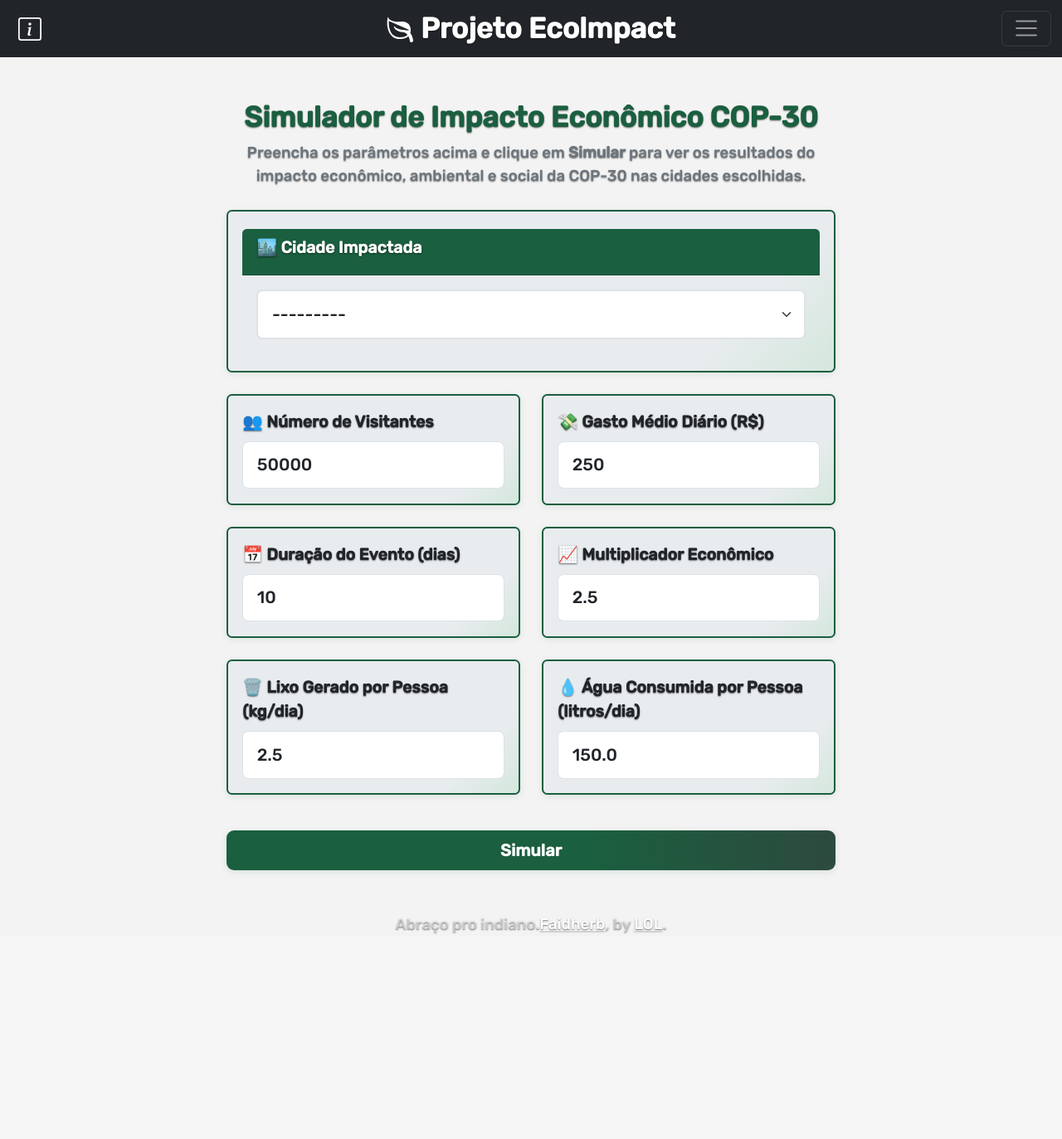
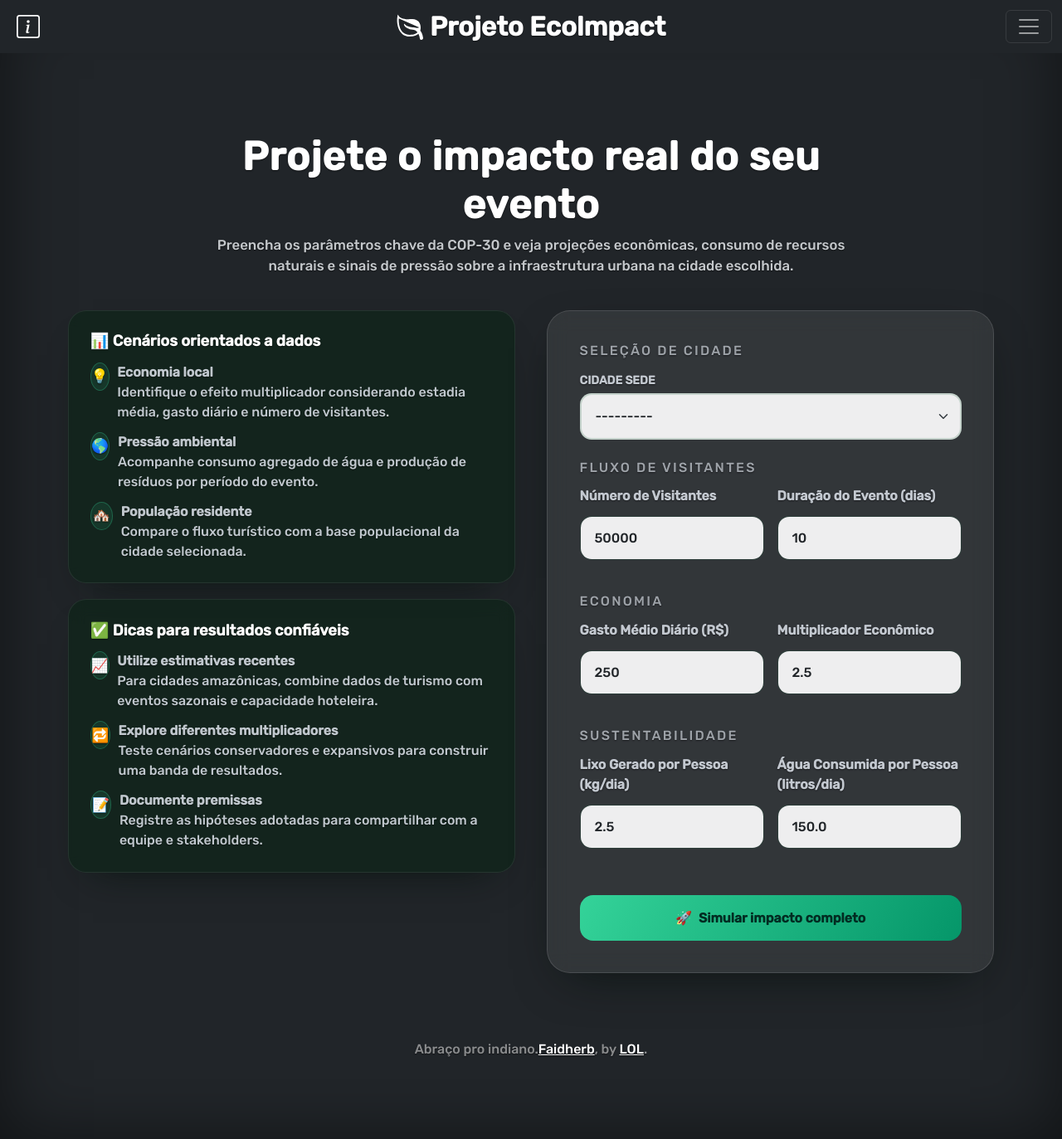
Before and after one commit to D-camara/EcoImpact, a Django app: page /simular/ in a window 1280 px wide. Shown: the whole page at 83% size. Before the commit the page ends 1126 px from the top, so only its background shows below. Run offline with Django 5.2, Linux system fonts and the light colour scheme; data that the repository does not hold is empty.

Commit message:
fix: front do forms aprimorado e retirada do botão de simulador antigo da home

```diff
--- a/simulacao/templates/simulacao/form.html
+++ b/simulacao/templates/simulacao/form.html
@@ -1,154 +1,176 @@
 {% extends 'base.html' %}
+{% load static %}
 
 {% block title %}Simulação de Impacto Econômico{% endblock %}
+
+{% block extra_head %}
+  <link rel="stylesheet" href="{% static 'css/simulacao.css' %}">
+{% endblock %}
+
 {% block content %}
-<style>
-  /* Animação fade-in para o formulário */
-  .fade-in {
-    opacity: 0;
-    transform: translateY(30px);
-    animation: fadeInUp 0.8s ease-out forwards;
-  }
-  @keyframes fadeInUp {
-    to {
-      opacity: 1;
-      transform: translateY(0);
-    }
-  }
-  html, body {
-    height: 100%;
-    min-height: 100vh;
-    background-color: #f3f3f3 !important;
-    font-size: 1.08rem;
-  }
-  .bg-simulacao {
-    min-height: 100vh;
-    background-color: #f3f3f3 !important;
-    display: flex;
-    align-items: center;
-    justify-content: center;
-  }
-  .card-parametro {
-    border: 2px solid #1a5f3f;
-    background: linear-gradient(135deg, #e9ecef 80%, #d4e7dd 100%);
-    box-shadow: 0 2px 8px rgba(26,95,63,0.10);
-    font-size: 1.05em;
-    padding: 1.2rem 1rem;
-  }
-  .card-cidade {
-    border: 2px solid #1a5f3f;
-    background: linear-gradient(135deg, #e9ecef 80%, #d4e7dd 100%);
-    box-shadow: 0 2px 8px rgba(26,95,63,0.10);
-    font-size: 1.05em;
-    padding: 1.2rem 1rem;
-  }
-  .btn-simulacao {
-    background: linear-gradient(90deg, #1a5f3f 60%, #2d4a3e 100%);
-    color: #fff;
-    font-weight: 600;
-    border: none;
-    box-shadow: 0 2px 8px rgba(26,95,63,0.12);
-    font-size: 1.08em;
-    padding: 0.6em 0;
-    border-radius: 0.45em;
-  }
-  .btn-simulacao:hover {
-    opacity: 0.92;
-    transform: scale(1.03);
-    box-shadow: 0 4px 16px rgba(26,95,63,0.14);
-  }
-  .form-control, .form-select {
-    font-size: 1.05em !important;
-    padding: 0.6em 0.8em !important;
-    min-height: 2.5em !important;
-    border-radius: 0.35em !important;
-  }
-</style>
-<div class="bg-simulacao">
-  <div class="container py-5">
-    <div class="row justify-content-center">
-  <div class="col-lg-8 fade-in">
-        <form method="post" novalidate>
-          {% csrf_token %}
-          <h2 class="fw-bold mb-2 text-center" style="color:#1a5f3f;">Simulador de Impacto Econômico COP-30</h2>
-          <p class="mb-4 text-center text-secondary">Preencha os parâmetros acima e clique em <strong>Simular</strong> para ver os resultados do impacto econômico, ambiental e social da COP-30 nas cidades escolhidas.</p>
-          <div class="mb-4">
-            <div class="card card-cidade">
-              <div class="card-header" style="background: #1a5f3f; color: #fff;">
-                <label class="form-label fw-bold">🏙️ Cidade Impactada</label>
+<section class="page-simulacao">
+  <div class="container">
+    <div class="simulacao-header">
+      <h1 class="display-5">Projete o impacto real do seu evento</h1>
+      <p>Preencha os parâmetros chave da COP-30 e veja projeções econômicas, consumo de recursos naturais e sinais de pressão sobre a infraestrutura urbana na cidade escolhida.</p>
+    </div>
+
+    <div class="simulacao-wrapper">
+      <aside class="info-panel" aria-label="Resumo da simulação">
+        <article class="info-card">
+          <h3>📊 Cenários orientados a dados</h3>
+          <div class="benefits-list">
+            <div class="benefits-item">
+              <span class="icon">💡</span>
+              <div>
+                <strong>Economia local</strong>
+                <p class="mb-0">Identifique o efeito multiplicador considerando estadia média, gasto diário e número de visitantes.</p>
               </div>
-              <div class="card-body">
-                {{ form.cidade_selecionada }}
-                {% for error in form.cidade_selecionada.errors %}
-                  <div class="text-danger small">{{ error }}</div>
-                {% endfor %}
+            </div>
+            <div class="benefits-item">
+              <span class="icon">🌎</span>
+              <div>
+                <strong>Pressão ambiental</strong>
+                <p class="mb-0">Acompanhe consumo agregado de água e produção de resíduos por período do evento.</p>
+              </div>
+            </div>
+            <div class="benefits-item">
+              <span class="icon">🏘️</span>
+              <div>
+                <strong>População residente</strong>
+                <p class="mb-0">Compare o fluxo turístico com a base populacional da cidade selecionada.</p>
               </div>
             </div>
           </div>
-          <div class="row mb-4">
-            <div class="col-md-6 mb-3 mb-md-0">
-              <div class="card card-parametro p-3">
-                <label class="form-label fw-bold">👥 {{ form.numero_visitantes.label }}</label>
-                {{ form.numero_visitantes }}
-                {% for error in form.numero_visitantes.errors %}
-                  <div class="text-danger small">{{ error }}</div>
-                {% endfor %}
+        </article>
+
+        <article class="info-card">
+          <h3>✅ Dicas para resultados confiáveis</h3>
+          <div class="benefits-list">
+            <div class="benefits-item">
+              <span class="icon">📈</span>
+              <div>
+                <strong>Utilize estimativas recentes</strong>
+                <p class="mb-0">Para cidades amazônicas, combine dados de turismo com eventos sazonais e capacidade hoteleira.</p>
               </div>
             </div>
-            <div class="col-md-6">
-              <div class="card card-parametro p-3">
-                <label class="form-label fw-bold">💸 {{ form.gasto_medio_diario.label }}</label>
-                {{ form.gasto_medio_diario }}
-                {% for error in form.gasto_medio_diario.errors %}
-                  <div class="text-danger small">{{ error }}</div>
-                {% endfor %}
+            <div class="benefits-item">
+              <span class="icon">🔁</span>
+              <div>
+                <strong>Explore diferentes multiplicadores</strong>
+                <p class="mb-0">Teste cenários conservadores e expansivos para construir uma banda de resultados.</p>
+              </div>
+            </div>
+            <div class="benefits-item">
+              <span class="icon">📝</span>
+              <div>
+                <strong>Documente premissas</strong>
+                <p class="mb-0">Registre as hipóteses adotadas para compartilhar com a equipe e stakeholders.</p>
               </div>
             </div>
           </div>
-          <div class="row mb-4">
-            <div class="col-md-6 mb-3 mb-md-0">
-              <div class="card card-parametro p-3">
-                <label class="form-label fw-bold">📅 {{ form.duracao_evento.label }}</label>
-                {{ form.duracao_evento }}
-                {% for error in form.duracao_evento.errors %}
-                  <div class="text-danger small">{{ error }}</div>
-                {% endfor %}
+        </article>
+      </aside>
+
+      <form id="simulationForm" class="simulacao-form" method="post" novalidate aria-label="Formulário de simulação">
+        {% csrf_token %}
+
+        {% if form.non_field_errors %}
+          <div class="alert alert-danger mb-3">
+            {% for error in form.non_field_errors %}
+              <div>{{ error }}</div>
+            {% endfor %}
+          </div>
+        {% endif %}
+
+        <div class="form-section">
+          <h4>Seleção de cidade</h4>
+          <div class="mb-3">
+            <label class="form-label fw-semibold text-uppercase small" for="{{ form.cidade_selecionada.id_for_label }}">Cidade sede</label>
+            {{ form.cidade_selecionada }}
+            {% for error in form.cidade_selecionada.errors %}
+              <div class="text-warning small mt-1">{{ error }}</div>
+            {% endfor %}
+          </div>
+        </div>
+
+        <div class="form-section">
+          <h4>Fluxo de visitantes</h4>
+          <div class="row g-3">
+            <div class="col-md-6">
+              <div class="mb-3">
+                <label class="form-label" for="{{ form.numero_visitantes.id_for_label }}">{{ form.numero_visitantes.label }}</label>
+                {{ form.numero_visitantes }}
               </div>
+              {% for error in form.numero_visitantes.errors %}
+                <div class="text-warning small mt-1">{{ error }}</div>
+              {% endfor %}
             </div>
             <div class="col-md-6">
-              <div class="card card-parametro p-3">
-                <label class="form-label fw-bold">📈 {{ form.multiplicador.label }}</label>
-                {{ form.multiplicador }}
-                {% for error in form.multiplicador.errors %}
-                  <div class="text-danger small">{{ error }}</div>
-                {% endfor %}
+              <div class="mb-3">
+                <label class="form-label" for="{{ form.duracao_evento.id_for_label }}">{{ form.duracao_evento.label }}</label>
+                {{ form.duracao_evento }}
               </div>
+              {% for error in form.duracao_evento.errors %}
+                <div class="text-warning small mt-1">{{ error }}</div>
+              {% endfor %}
             </div>
           </div>
-            <div class="row mb-4">
-              <div class="col-md-6 mb-3 mb-md-0">
-                <div class="card card-parametro p-3">
-                  <label class="form-label fw-bold">🗑️ {{ form.lixo_gerado_por_pessoa.label }}</label>
-                  {{ form.lixo_gerado_por_pessoa }}
-                  {% for error in form.lixo_gerado_por_pessoa.errors %}
-                    <div class="text-danger small">{{ error }}</div>
-                  {% endfor %}
-                </div>
+        </div>
+
+        <div class="form-section">
+          <h4>Economia</h4>
+          <div class="row g-3">
+            <div class="col-md-6">
+              <div class="mb-3">
+                <label class="form-label" for="{{ form.gasto_medio_diario.id_for_label }}">{{ form.gasto_medio_diario.label }}</label>
+                {{ form.gasto_medio_diario }}
               </div>
-              <div class="col-md-6">
-                <div class="card card-parametro p-3">
-                  <label class="form-label fw-bold">💧 {{ form.agua_consumida_por_pessoa.label }}</label>
-                  {{ form.agua_consumida_por_pessoa }}
-                  {% for error in form.agua_consumida_por_pessoa.errors %}
-                    <div class="text-danger small">{{ error }}</div>
-                  {% endfor %}
-                </div>
+              {% for error in form.gasto_medio_diario.errors %}
+                <div class="text-warning small mt-1">{{ error }}</div>
+              {% endfor %}
+            </div>
+            <div class="col-md-6">
+              <div class="mb-3">
+                <label class="form-label" for="{{ form.multiplicador.id_for_label }}">{{ form.multiplicador.label }}</label>
+                {{ form.multiplicador }}
               </div>
+              {% for error in form.multiplicador.errors %}
+                <div class="text-warning small mt-1">{{ error }}</div>
+              {% endfor %}
             </div>
-            <button type="submit" class="btn btn-simulacao w-100 py-2 mt-3">Simular</button>
-        </form>
-      </div>
+          </div>
+        </div>
+
+        <div class="form-section">
+          <h4>Sustentabilidade</h4>
+          <div class="row g-3">
+            <div class="col-md-6">
+              <div class="mb-3">
+                <label class="form-label" for="{{ form.lixo_gerado_por_pessoa.id_for_label }}">{{ form.lixo_gerado_por_pessoa.label }}</label>
+                {{ form.lixo_gerado_por_pessoa }}
+              </div>
+              {% for error in form.lixo_gerado_por_pessoa.errors %}
+                <div class="text-warning small mt-1">{{ error }}</div>
+              {% endfor %}
+            </div>
+            <div class="col-md-6">
+              <div class="mb-3">
+                <label class="form-label" for="{{ form.agua_consumida_por_pessoa.id_for_label }}">{{ form.agua_consumida_por_pessoa.label }}</label>
+                {{ form.agua_consumida_por_pessoa }}
+              </div>
+              {% for error in form.agua_consumida_por_pessoa.errors %}
+                <div class="text-warning small mt-1">{{ error }}</div>
+              {% endfor %}
+            </div>
+          </div>
+        </div>
+
+        <button type="submit" class="btn btn-simulacao w-100 mt-3">
+          <span class="me-2">🚀</span>Simular impacto completo
+        </button>
+      </form>
     </div>
   </div>
-</div>
+</section>
 {% endblock %}
--- a/static/css/cover.css
+++ b/static/css/cover.css
@@ -7,6 +7,27 @@
   margin-left: auto;
   margin-right: auto;
   margin-bottom: 4rem;
+}
+
+.hero-desc .hero-cta-link {
+  display: inline-block;
+  margin-left: 0.25rem;
+  padding: 0.35em 0.85em;
+  border-radius: 999px;
+  background-color: rgba(255, 255, 255, 0.9);
+  color: #0f5132 !important;
+  font-weight: 700;
+  text-decoration: underline;
+  text-decoration-thickness: 0.14em;
+  text-underline-offset: 0.3em;
+  transition: background-color 0.2s ease, color 0.2s ease, transform 0.2s ease;
+}
+
+.hero-desc .hero-cta-link:hover,
+.hero-desc .hero-cta-link:focus {
+  background-color: rgba(255, 255, 255, 1);
+  color: #0a3622 !important;
+  transform: translateY(-1px);
 }
 
 body {
--- /dev/null
+++ b/static/css/simulacao.css
@@ -0,0 +1,239 @@
+:root {
+  --simulacao-dark: #0d3323;
+  --simulacao-primary: #1a5f3f;
+  --simulacao-primary-50: rgba(26, 95, 63, 0.5);
+  --simulacao-accent: #31c48d;
+  --simulacao-surface: rgba(255, 255, 255, 0.08);
+}
+
+.page-simulacao {
+  min-height: calc(100vh - 72px);
+  position: relative;
+  color: inherit;
+}
+
+.page-simulacao .container {
+  position: relative;
+  z-index: 2;
+  padding-top: clamp(4rem, 8vw, 6rem);
+  padding-bottom: clamp(3rem, 7vw, 5rem);
+}
+
+.simulacao-header {
+  max-width: 760px;
+  margin: 0 auto 2.5rem;
+  text-align: center;
+}
+
+.simulacao-header h1 {
+  font-weight: 700;
+  letter-spacing: 0.02em;
+}
+
+.simulacao-header p {
+  color: rgba(241, 245, 249, 0.8);
+  font-size: 1.05rem;
+}
+
+.simulacao-wrapper {
+  display: grid;
+  grid-template-columns: repeat(auto-fit, minmax(320px, 1fr));
+  gap: clamp(1.5rem, 3vw, 2.5rem);
+}
+
+.info-panel {
+  display: flex;
+  flex-direction: column;
+  gap: 1.2rem;
+}
+
+.info-card {
+  background: rgba(15, 36, 26, 0.75);
+  border: 1px solid rgba(255, 255, 255, 0.08);
+  border-radius: 22px;
+  padding: 1.6rem;
+  box-shadow: 0 24px 45px -30px rgba(6, 17, 12, 0.9);
+  backdrop-filter: blur(10px);
+}
+
+.info-card h3 {
+  font-size: 1.15rem;
+  font-weight: 600;
+  display: flex;
+  align-items: center;
+  gap: 0.55rem;
+  margin-bottom: 0.9rem;
+}
+
+.info-card p {
+  margin-bottom: 0.4rem;
+  color: rgba(226, 232, 240, 0.85);
+}
+
+.benefits-list {
+  display: grid;
+  gap: 0.75rem;
+}
+
+.benefits-item {
+  display: flex;
+  align-items: flex-start;
+  gap: 0.6rem;
+  color: rgba(226, 232, 240, 0.85);
+}
+
+.benefits-item .icon {
+  width: 34px;
+  height: 34px;
+  border-radius: 50%;
+  background: rgba(49, 196, 141, 0.12);
+  border: 1px solid rgba(49, 196, 141, 0.32);
+  display: grid;
+  place-content: center;
+  font-size: 1.05rem;
+  color: #34d399;
+}
+
+.simulacao-form {
+  background: rgba(255, 255, 255, 0.08);
+  backdrop-filter: blur(12px);
+  border-radius: 28px;
+  padding: clamp(1.8rem, 3vw, 2.4rem);
+  border: 1px solid rgba(255, 255, 255, 0.12);
+  box-shadow: 0 20px 60px -25px rgba(4, 12, 9, 0.8);
+}
+
+.sim-stepper {
+  display: grid;
+  grid-template-columns: repeat(3, minmax(0, 1fr));
+  gap: 0.75rem;
+  margin-bottom: 1.5rem;
+}
+
+.sim-step {
+  border-radius: 999px;
+  padding: 0.65rem 1rem;
+  font-size: 0.92rem;
+  display: flex;
+  align-items: center;
+  gap: 0.55rem;
+  background: rgba(15, 23, 23, 0.6);
+  border: 1px solid rgba(255, 255, 255, 0.08);
+  color: rgba(241, 245, 249, 0.8);
+}
+
+.sim-step.active {
+  background: linear-gradient(120deg, rgba(49, 196, 141, 0.28), rgba(16, 185, 129, 0.18));
+  border-color: rgba(129, 230, 217, 0.38);
+  color: #ecfdf5;
+}
+
+.form-section {
+  margin-bottom: 1.5rem;
+}
+
+.form-section h4 {
+  font-size: 1rem;
+  text-transform: uppercase;
+  letter-spacing: 0.14em;
+  color: rgba(226, 232, 240, 0.65);
+  margin-bottom: 0.85rem;
+}
+
+.form-section .form-label {
+  display: inline-block;
+  margin-bottom: 0.35rem;
+  color: rgba(226, 232, 240, 0.85);
+  font-weight: 600;
+}
+
+.form-section .row.g-3 {
+  align-items: stretch;
+}
+
+.form-section .row.g-3 > [class*="col-"] {
+  display: flex;
+}
+
+.form-section .row.g-3 > [class*="col-"] .mb-3 {
+  width: 100%;
+  display: flex;
+  flex-direction: column;
+  gap: 0.4rem;
+}
+
+.form-control,
+.form-select {
+  background-color: rgba(255, 255, 255, 0.92);
+  border-radius: 14px;
+  border: 1px solid rgba(26, 95, 63, 0.2);
+  padding: 0.85rem 1.05rem;
+  font-size: 1rem;
+}
+
+.form-control:focus,
+.form-select:focus {
+  border-color: rgba(49, 196, 141, 0.55);
+  box-shadow: 0 0 0 0.25rem rgba(49, 196, 141, 0.18);
+}
+
+.field-hint {
+  font-size: 0.88rem;
+  color: rgba(226, 232, 240, 0.7);
+}
+
+.btn-simulacao {
+  background: linear-gradient(120deg, #34d399 0%, #059669 100%);
+  border: none;
+  color: #022c22;
+  font-weight: 600;
+  padding: 0.95rem;
+  border-radius: 16px;
+  transition: transform 0.18s ease, box-shadow 0.18s ease;
+}
+
+.btn-simulacao:hover {
+  transform: translateY(-2px);
+  box-shadow: 0 12px 18px -10px rgba(52, 211, 153, 0.55);
+}
+
+.data-badges {
+  display: flex;
+  flex-wrap: wrap;
+  gap: 0.65rem;
+  margin-bottom: 0.6rem;
+}
+
+.data-badge {
+  background: rgba(20, 83, 45, 0.48);
+  border: 1px solid rgba(167, 243, 208, 0.25);
+  border-radius: 999px;
+  padding: 0.35rem 0.9rem;
+  font-size: 0.85rem;
+  color: #bbf7d0;
+}
+
+@media (max-width: 991px) {
+  .page-simulacao::before {
+    background-position: center;
+    background-size: cover;
+  }
+
+  .sim-stepper {
+    grid-template-columns: repeat(2, minmax(0, 1fr));
+  }
+}
+
+@media (max-width: 575px) {
+  .simulacao-header {
+    text-align: left;
+  }
+
+  .sim-stepper {
+    grid-template-columns: 1fr;
+  }
+
+  .sim-step {
+    justify-content: flex-start;
+  }
+}
--- a/templates/index.html
+++ b/templates/index.html
@@ -29,8 +29,7 @@
                     <h2 class="fw-bold display-3">Análise Socioeconômica: Explore os Potenciais Impactos das Mudanças</h2>
                     <p class="hero-desc">
                         Você pode simular o impacto socioeconômico que essas mudanças podem trazer para a cidade ao
-                        <a href="{% url 'simulacao:simular' %}" class="btn btn-success btn-lg px-4 py-2 shadow">Acessar Simulador</a>.
-                        <a href="/simulador" class="btn btn-outline-secondary btn-lg px-4 py-2 ms-3">Simulador Antigo (teste)</a>
+                        <a href="{% url 'simulacao:simular' %}" class="hero-cta-link">acessar o simulador interativo</a>.
                     </p>
                 </div>
             </div>
```
